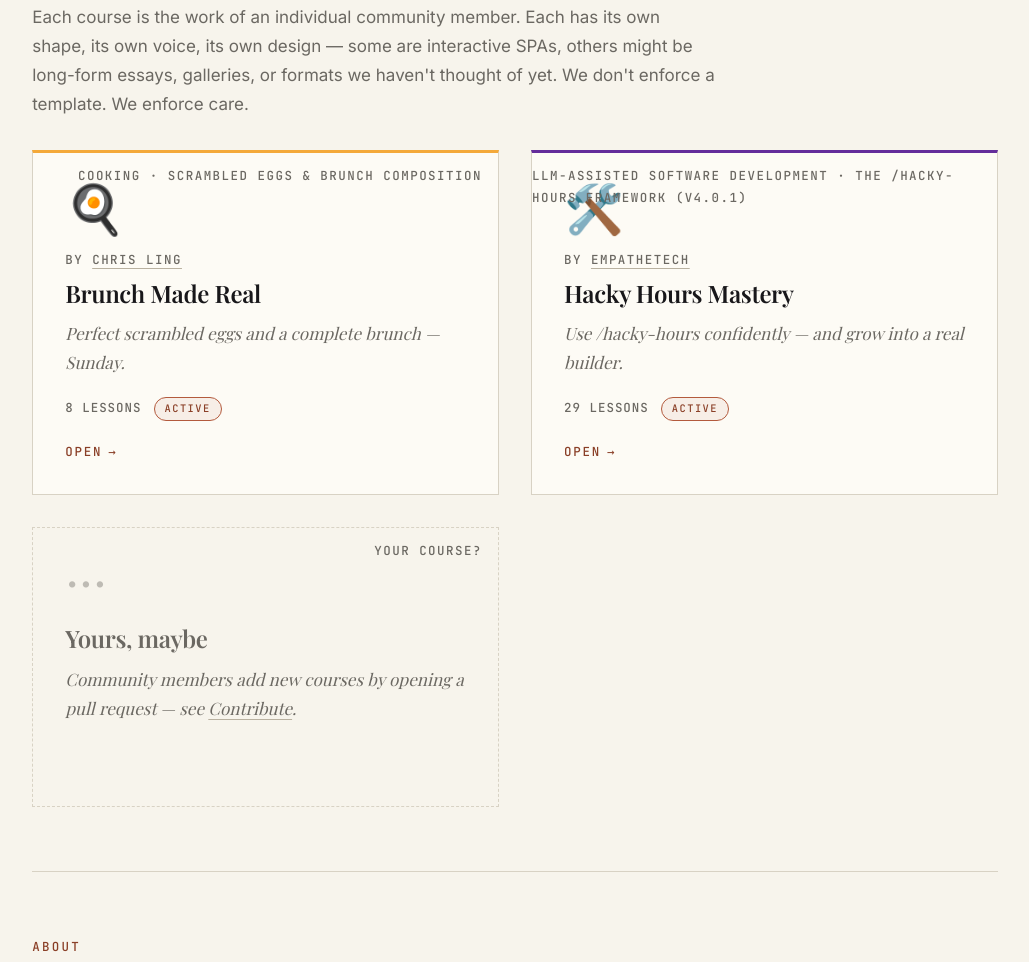
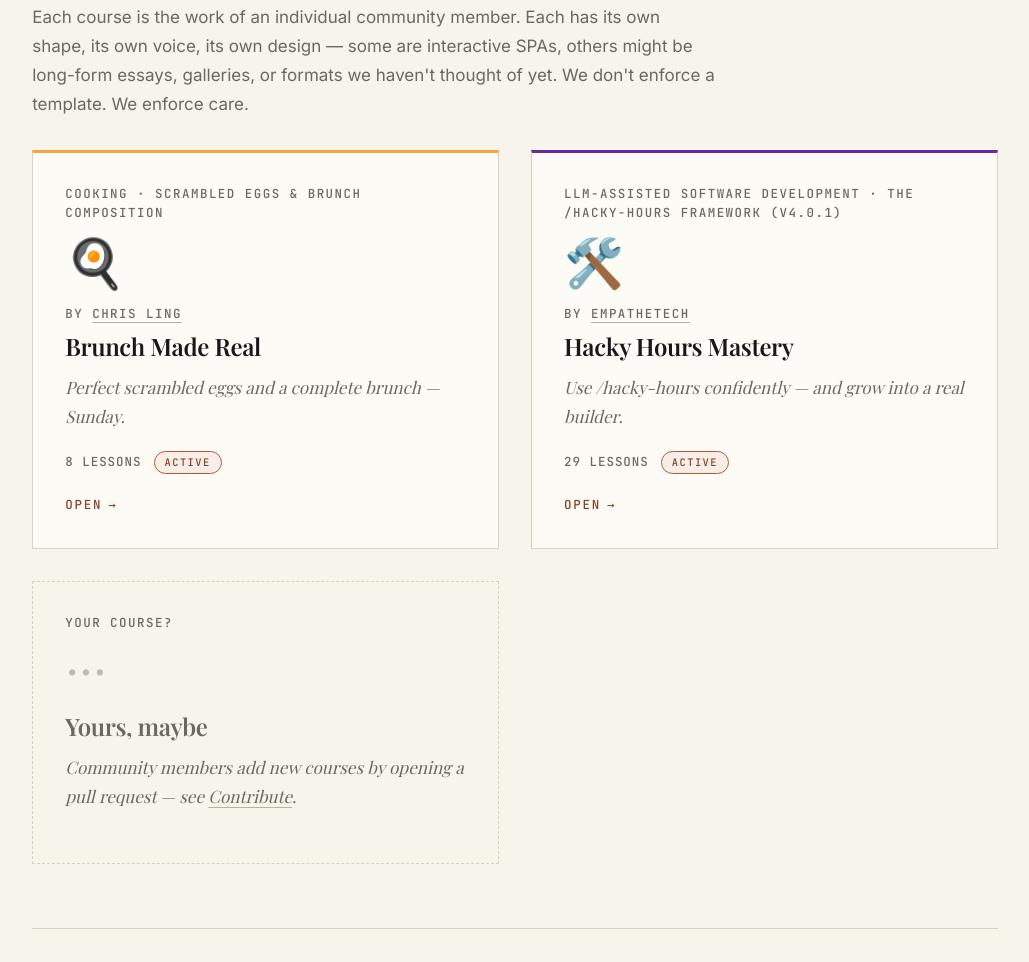
Before and after one commit to empathetech/teach-me, a plain HTML site: page index.html in a window 1280 px wide. Shown: the part 1107-2069 px from the top of the page, without its empty margins (125-1154 px from the left). Drawn offline with nearby package versions, Linux system fonts and the light colour scheme; a web font is replaced by a local one.

Commit message:
Fix hub course-card topic label clipping
The topic tag was absolutely positioned in the card corner with no width
bound, so long topics wrapped over the emoji/title and clipped under
overflow:hidden. Render it as a normal top kicker line that wraps cleanly.

Co-Authored-By: Claude Opus 4.7 (1M context) <noreply@anthropic.com>

```diff
--- a/assets/hub-theme.css
+++ b/assets/hub-theme.css
@@ -197,12 +197,13 @@ img { max-width: 100%; height: auto; }
   box-shadow: 0 18px 40px rgba(24,23,26,0.10);
 }
 .course-card__corner {
-  position: absolute;
-  top: var(--space-3); right: var(--space-4);
+  display: block;
+  margin-bottom: var(--space-4);
   font-family: var(--font-mono);
   font-size: var(--size-xs);
   text-transform: uppercase;
   letter-spacing: 0.12em;
+  line-height: 1.5;
   color: var(--text-muted);
 }
 .course-card__emoji {
```
